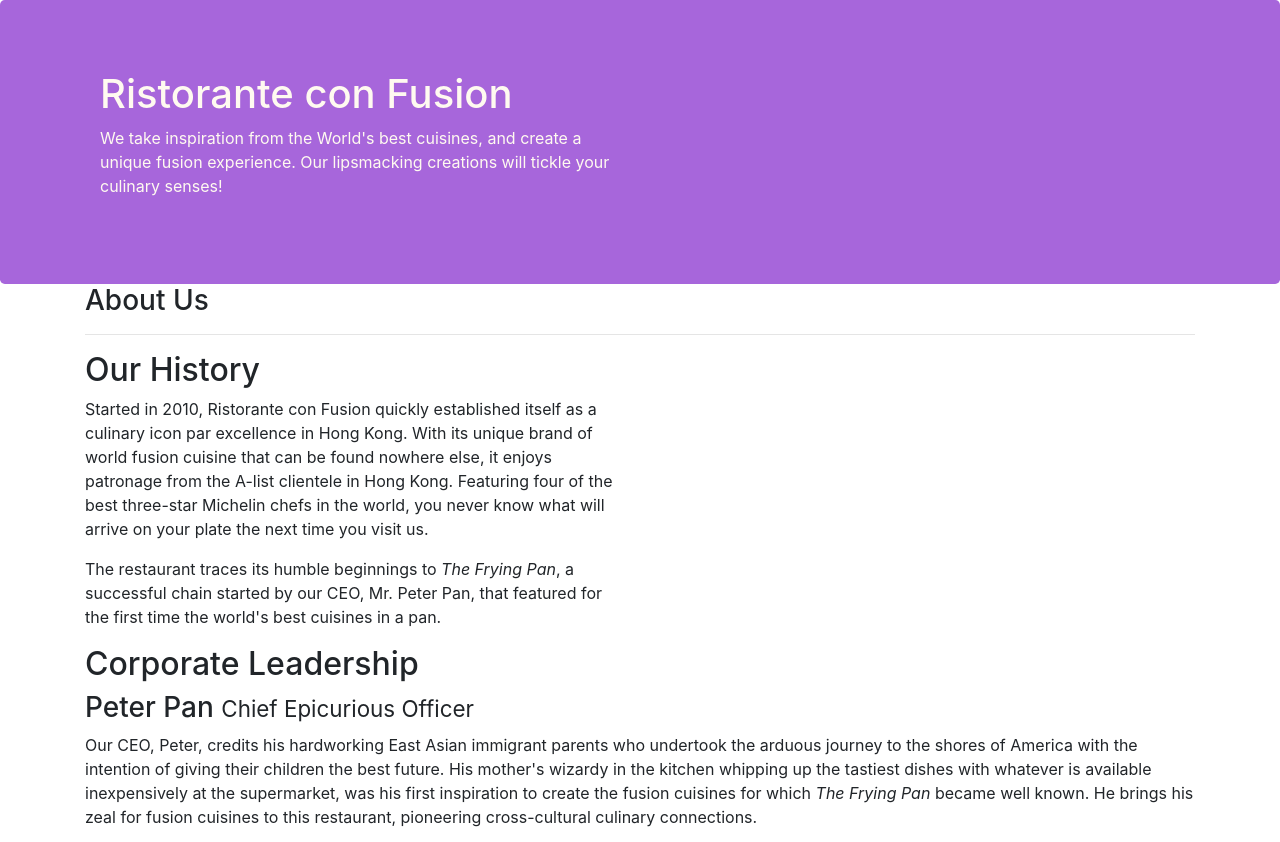
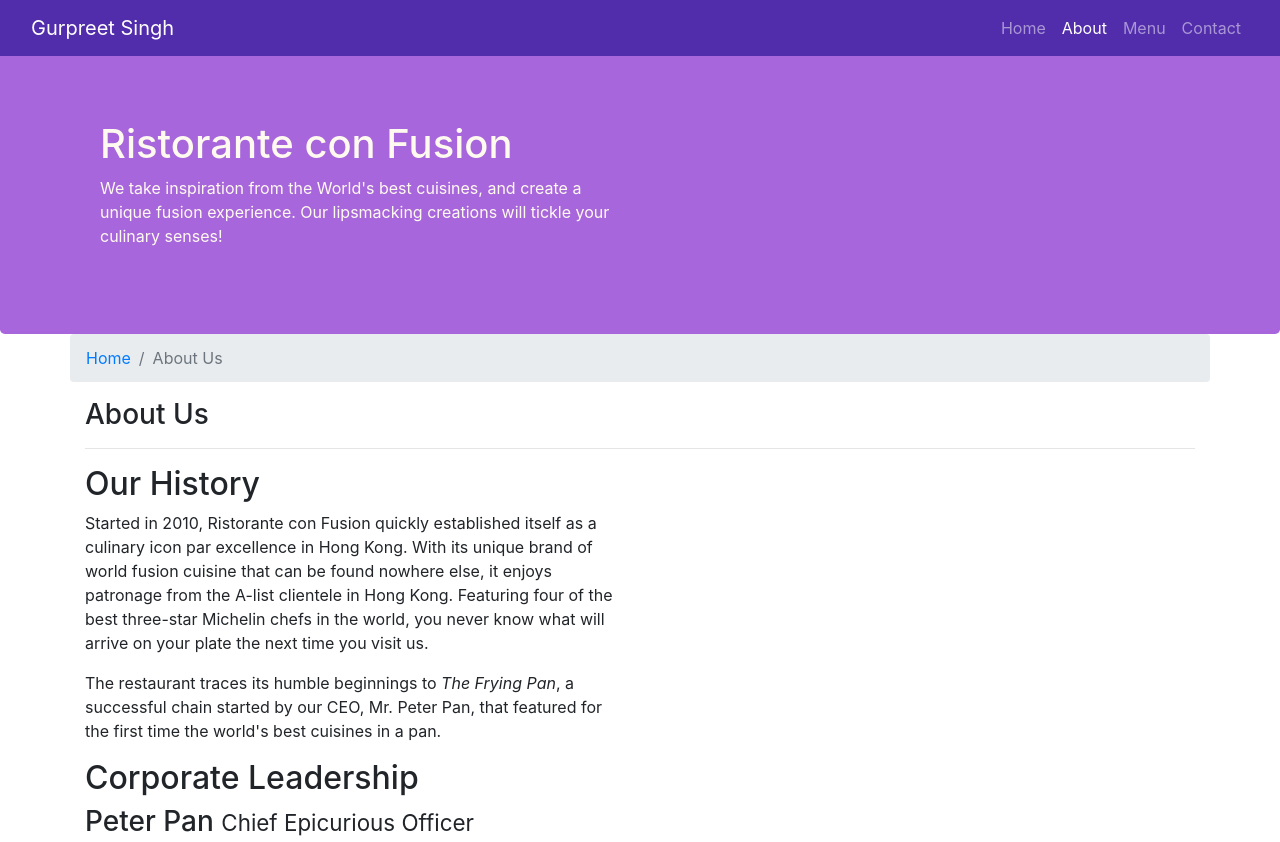
Before and after one commit to gurpreet1961/front_end_coursera, a website: page aboutus.html in a window 1280 px wide. Shown: the top 842 px of the page. Drawn offline with nearby package versions, Linux system fonts and the light colour scheme.

Commit message:
NavBar Added

```diff
--- a/aboutus.html
+++ b/aboutus.html
@@ -15,7 +15,23 @@
 </head>
 
 <body>
+    <nav class="navbar navbar-dark navbar-expand-sm  fixed-top">
+        <div class="container-fluid">
+            <a class="navbar-brand mr-auto " href="./index.html">Gurpreet Singh</a>
+            <button class="navbar-toggler ml-auto" type="button" data-toggle="collapse" data-target="#Navbar">
+                <span class="navbar-toggler-icon"></span>
+            </button>
 
+            <div class="collapse navbar-collapse mr-auto" id="Navbar">
+                <ul class="navbar-nav ml-auto ">
+                    <li class="nav-item  "><a class="nav-link" href="./index.html">Home</a></li>
+                    <li class="nav-item active"><a class="nav-link" href="#">About</a></li>
+                    <li class="nav-item"><a class="nav-link" href="#">Menu</a></li>
+                    <li class="nav-item"><a class="nav-link" href="#">Contact</a></li>
+                </ul>
+            </div>
+        </div>
+    </nav>
     <header class="jumbotron">
         <div class="container">
             <div class="row row-header">
@@ -30,8 +46,14 @@
     </header>
 
     <div class="container">
-        <div>
-            <div>
+        <div class="row">
+            <ol class=" col-12 breadcrumb">
+                <li class="breadcrumb-item">
+                    <a href="./index.html">Home</a>
+                </li>
+                <li class="breadcrumb-item active">About Us</li>
+            </ol>
+            <div class="col-12">
                 <h3>About Us</h3>
                 <hr>
             </div>
@@ -75,7 +97,7 @@
                 <div class="col-4 offset-1 col-sm-2">
                     <h5>Links</h5>
                     <ul class="list-unstyled">
-                        <li><a href="#">Home</a></li>
+                        <li><a href="./index.html">Home</a></li>
                         <li><a href="#">About</a></li>
                         <li><a href="#">Menu</a></li>
                         <li><a href="#">Contact</a></li>
--- a/css/styles.css
+++ b/css/styles.css
@@ -1,11 +1,12 @@
-/* body {
-    background-image: url(../images/bg.jpg);
+body {
+    /* background-image: url(../images/bg.jpg);
     background-repeat: no-repeat;
     background-attachment: fixed;
     background-size: 100% 100%;
     background-size: center;
-    color: rgb(39, 35, 35);
-} */
+    color: rgb(39, 35, 35); */
+    padding: 50px 0px 0px 0px;
+}
 
 .row-header {
     margin: 0px auto;
@@ -40,3 +41,7 @@
     margin: 0px;
     color: #0f0f0f;
 }
+
+.navbar-dark {
+    background-color: #522dab;
+}
```
Also changed, not shown: index.html (+17 -4 lines).
